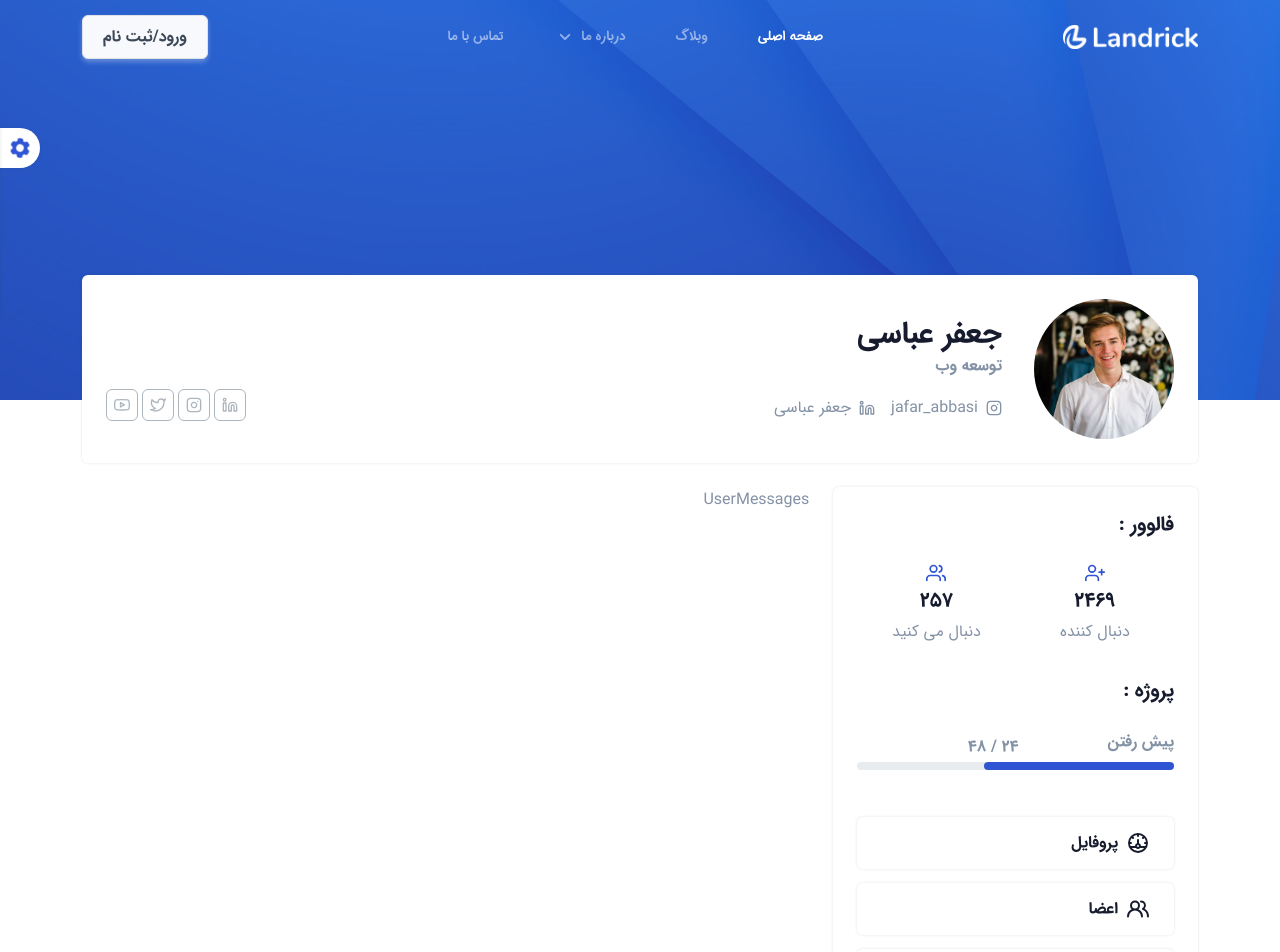
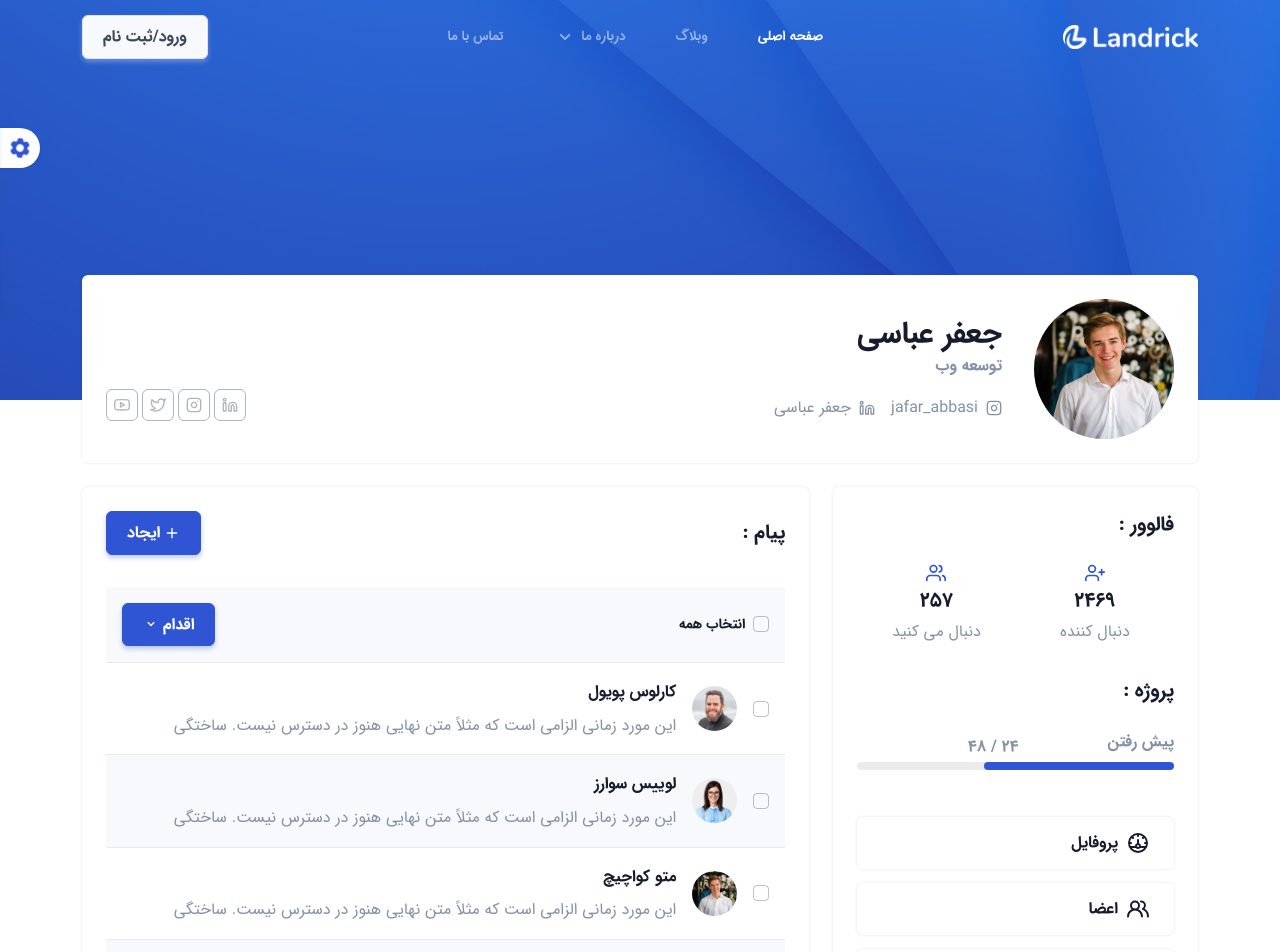
Before and after one commit to HosseinDev-02/landrick, a React (Create React App) app: page /user-panel/messages in a window 1280 px wide. Shown: the top 952 px of the page. Built offline with nearby package versions, Linux system fonts and the light colour scheme.

Commit message:
codding messages page

```diff
--- a/src/Pages/UserPanel/UserMessages/UserMessages.jsx
+++ b/src/Pages/UserPanel/UserMessages/UserMessages.jsx
@@ -1,7 +1,123 @@
+import PrimaryButton from "../../../Components/PrimaryButton/PrimaryButton";
+import {useState} from "react";
+
 export default function UserMessages() {
+    const [selectAll, setSelectAll] = useState(false)
+    const [checkedItems, setCheckedItems] = useState(new Set())
+    const messages = [
+        {
+            id: 1,
+            username: 'کارلوس پویول',
+            msg: 'این مورد زمانی الزامی است که مثلاً متن نهایی هنوز در دسترس نیست. ساختگی',
+            userImg: '/images/team/04.jpg'
+        },
+        {
+            id: 2,
+            username: 'لوییس سوارز',
+            msg: 'این مورد زمانی الزامی است که مثلاً متن نهایی هنوز در دسترس نیست. ساختگی',
+            userImg: '/images/team/05.jpg'
+        },
+        {
+            id: 3,
+            username: 'متو کواچیچ',
+            msg: 'این مورد زمانی الزامی است که مثلاً متن نهایی هنوز در دسترس نیست. ساختگی',
+            userImg: '/images/team/06.jpg'
+        },
+        {
+            id: 4,
+            username: 'داروین نونیز',
+            msg: 'این مورد زمانی الزامی است که مثلاً متن نهایی هنوز در دسترس نیست. ساختگی',
+            userImg: '/images/team/07.jpg'
+        },
+        {
+            id: 5,
+            username: 'رایان گیگز',
+            msg: 'این مورد زمانی الزامی است که مثلاً متن نهایی هنوز در دسترس نیست. ساختگی',
+            userImg: '/images/team/04.jpg'
+        },
+        {
+            id: 6,
+            username: 'لبرون جیمز',
+            msg: 'این مورد زمانی الزامی است که مثلاً متن نهایی هنوز در دسترس نیست. ساختگی',
+            userImg: '/images/team/05.jpg'
+        },
+    ]
+
+    // تابع هندل کردن چک باکس انتخاب همه
+    const handelSelectAll = () =>  {
+        if(selectAll) {
+            setCheckedItems(new Set())
+        }else {
+            // میاد ای دی ایتم ها رو میگیره و درون ست ذخیره میکنه
+            const allDs = new Set(messages.map(item => item.id))
+            setCheckedItems(allDs)
+        }
+        setSelectAll(prevState => !prevState)
+    }
+
+    // تابع هندل کردن چک باکس ها به جز همه
+
+    const checkboxHandleCheck = (id) => {
+        // پر کردن ایتم های چک شده درون ست
+        const updatedCheckedItems = new Set(checkedItems)
+
+        // اگر ایتم چگ شده بود غیر فعال می کنه اگر نبود فعال میکنه
+        // با استفاده از ای دی ایتم میاد چک میکنه که ایا وجود داره یا نه اگر داشت حذف میکنه از ست و اگرم نداشت داخل ست اد میکنه
+        if(updatedCheckedItems.has(id)){
+            updatedCheckedItems.delete(id)
+        }else {
+            updatedCheckedItems.add(id)
+        }
+
+        setCheckedItems(updatedCheckedItems)
+        // چک میکنه که اگر همه ایتم ها انتخاب شده بود همه رو فعال کنه
+        setSelectAll(updatedCheckedItems.size === messages.length)
+    }
+
+
     return (
-        <>
-            UserMessages
-        </>
+        <div className='shadow-sm shadow-sub-title/15 p-6 rounded-md'>
+            <div className='flex items-center justify-between mb-8'>
+                <h5 className='font-IranSansFaNum-Bold text-xl text-title'>
+                    پیام :
+                </h5>
+                <PrimaryButton className='flex-row-reverse' icon='plus' title='ایجاد'/>
+            </div>
+            <div>
+                <ul className='flex flex-col divide-y divide-[#e9ecef]'>
+                    <li className='flex items-center justify-between p-4 odd:bg-light-bg even:bg-body'>
+                        <div className='flex items-center gap-2'>
+                            <input checked={selectAll} onChange={handelSelectAll}
+                                   className='w-4 h-4 appearance-none border checked:bg-check border-black/25 rounded'
+                                   type="checkbox"/>
+                            <span className='font-IranSansFaNum-Bold text-title text-sm'>انتخاب همه</span>
+                        </div>
+                        <PrimaryButton title='اقدام' icon='angle-down'/>
+                    </li>
+                    {
+                        messages.map(item => (
+                            <li key={item.id} className='flex items-center justify-start gap-4 p-4 odd:bg-light-bg even:bg-body'>
+                                <input onChange={() => checkboxHandleCheck(item.id)} checked={checkedItems.has(item.id)}
+                                    className='w-4 h-4 appearance-none border checked:bg-check border-black/25 rounded'
+                                    type="checkbox"/>
+                                <div className='flex items-center gap-4'>
+                                    <div className='w-[45px] h-[45px] rounded-full overflow-hidden'>
+                                        <img className='w-full h-full object-cover' src={item.userImg} alt=""/>
+                                    </div>
+                                    <div className='flex flex-col gap-2 items-start'>
+                                        <h6 className='font-IranSansFaNum-Bold text-title'>
+                                            {item.username}
+                                        </h6>
+                                        <span>
+                                    {item.msg}
+                            </span>
+                                    </div>
+                                </div>
+                            </li>
+                        ))
+                    }
+                </ul>
+            </div>
+        </div>
     )
 }
--- a/src/Symbols/Symbols.jsx
+++ b/src/Symbols/Symbols.jsx
@@ -282,6 +282,16 @@ export default function Symbols() {
                 <path d="M12 7h4.5a2.5 2.5 0 0 0 0-5C13 2 12 7 12 7z"></path>
             </symbol>
 
+            <symbol xmlns="http://www.w3.org/2000/svg" viewBox="0 0 24 24" id="check">
+                <path fill="currentColor"
+                      d="M18.71,7.21a1,1,0,0,0-1.42,0L9.84,14.67,6.71,11.53A1,1,0,1,0,5.29,13l3.84,3.84a1,1,0,0,0,1.42,0l8.16-8.16A1,1,0,0,0,18.71,7.21Z"></path>
+            </symbol>
+
+            <symbol xmlns="http://www.w3.org/2000/svg" viewBox="0 0 24 24" id="plus">
+                <path fill="currentColor"
+                      d="M19,11H13V5a1,1,0,0,0-2,0v6H5a1,1,0,0,0,0,2h6v6a1,1,0,0,0,2,0V13h6a1,1,0,0,0,0-2Z"></path>
+            </symbol>
+
         </svg>
     )
 }
--- a/src/index.css
+++ b/src/index.css
@@ -64,6 +64,14 @@
         font-family: 'IranSansFaNum';
         min-height: 100vh;
         line-height: 1.6rem;
+    }
+
+    input[type=checkbox]{
+        transition: all 300ms ease;
+    }
+
+    input[type=checkbox]:checked {
+        @apply checked:bg-primary checked:border-primary checked:bg-check
     }
 
 }
--- a/tailwind.config.js
+++ b/tailwind.config.js
@@ -74,6 +74,9 @@ module.exports = {
           }
         }
       },
+      backgroundImage: {
+        'check': 'url("../public/images/check.svg")'
+      },
       animation: {
         fadeIn: 'fadeIn 0.5s ease-in',
         fadeOut: 'fadeOut 0.5s ease-in',
```
Also changed, not shown: public/images/check.svg (added). Lines whose indentation alone changed are shown as unchanged.
